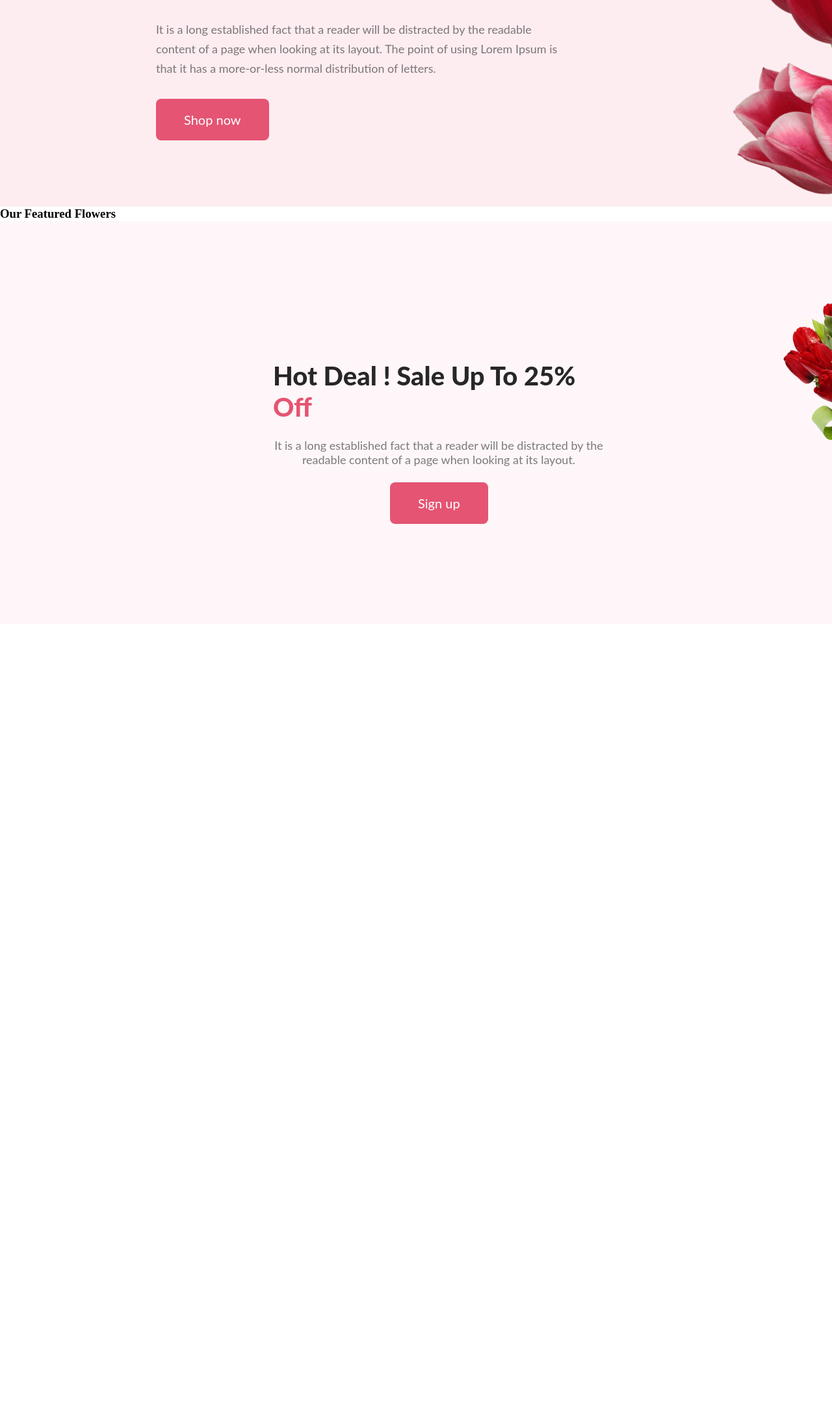
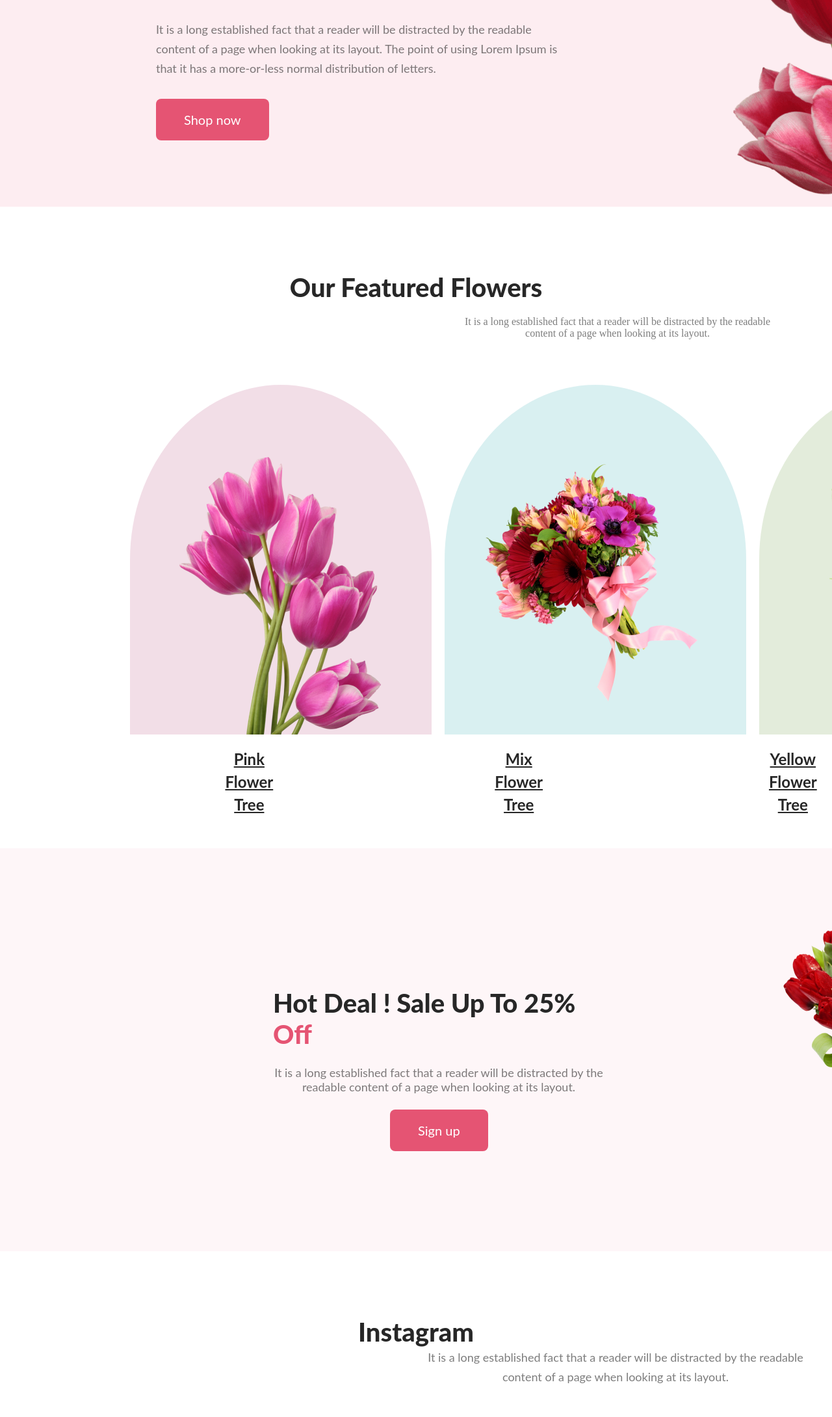
Before and after one commit to noobhacker32003/Assignment, a plain HTML site: page index.html in a window 1280 px wide. Shown: the part 532-2712 px from the top of the page at 65% size. Before the commit the page ends 1492 px from the top, so only its background shows below. Drawn offline with Linux system fonts and the light colour scheme.

Commit message:
instagram section done

```diff
--- a/index.html
+++ b/index.html
@@ -22,7 +22,25 @@
 
         </section>
         <section class="second">
-            <h3>Our Featured Flowers</h3>
+            <div>
+                <h3 id="fea">Our Featured Flowers</h3>
+                <p id="fea-p">It is a long established fact that a reader will be distracted by the readable content of a page when looking at its layout.</p>
+            </div>
+            <div>
+                <ul class="flow">
+                    <img id="pink" src="Flower Asset/pngwing 6.png" alt="">
+                    <img id="mix" src="Flower Asset/pngwing 5.png" alt="">
+                    <img id="yellow" src="Flower Asset/pngwing 7.png" alt="">
+                </ul>
+            </div>
+            <div>
+                <ul class="li">
+                    <li>Pink Flower Tree</li>
+                    <li>Mix Flower Tree</li>
+                    <li>Yellow Flower Tree</li>
+                </ul>
+            </div>
+
 
         </section>
         <section class="sub">
@@ -37,12 +55,27 @@
 
 
         </section>
+        <section>
+            <div >
+                <h3 class="i-h">Instagram</h3>
+                <p class="i-p">It is a long established fact that a reader will be distracted by the readable content of a page when looking at its layout.</p>
+            </div>
+            <div>
+                <ul class="i-f">
+                    <li><img src="Flower Asset/Flower 01.png" alt=""></li>
+                    <li><img src="Flower Asset/Rectangle 4.png" alt=""></li>
+                    <li><img src="Flower Asset/Rectangle 5.png" alt=""></li>
+                    <li><img src="Flower Asset/Rectangle 6.png" alt=""></li>
+                </ul>
+            </div>
+        </section>
 
     </header>
     <main>
 
     </main>
     <footer>
+        <span>&#64 2020-2023, FlowerShop.com. All rights reserved. </span>
 
     </footer>
 
--- a/style.css
+++ b/style.css
@@ -101,3 +101,96 @@
 .btnt{
     margin-left: 500px;
 }
+
+/* our feature section */
+
+.flow{
+    display: flex;
+    align-items: center;
+    gap: 20px;
+    margin-top: 70px;
+    margin-left: 200px;
+
+}
+.li{
+    display: flex;
+    list-style: none;
+    gap: 310px;
+    margin-left: 330px;
+    margin-top: 20px;
+    text-decoration: underline;
+    color: #272727;
+    text-align: center;
+    font-family: Lato;
+    font-size: 24px;
+    font-weight: 700;
+    line-height: 35px;
+}
+#pink{
+    width: 310px;
+    height: 428px;
+    background-color: rgba(167, 33, 98, 0.15);
+    padding:110px 78px 0px 76px;
+    border-top-left-radius: 100%;
+    border-top-right-radius: 100%;
+}
+#mix{
+    width: 370px;
+    height: 370px;
+    background-color:rgba(5, 151, 160, 0.15) ;
+    padding:117px 47px 51px;
+    border-top-left-radius: 100%;
+    border-top-right-radius: 100%;
+
+}
+#yellow{
+    width: 314px;
+    height: 471px;
+    background-color: rgba(71, 125, 17, 0.15);
+    padding:67px 75px 0px 75px;
+    border-top-left-radius: 100%;
+    border-top-right-radius: 100%;
+}
+#fea{
+    color: #272727;
+    text-align: center;
+    font-family: Lato;
+    font-size: 40px;
+    font-weight: 800;
+}
+#fea-p{
+    margin-left: 700px;
+    width: 500px;
+    text-align: center;
+    color: rgba(39, 39, 39, 0.60);
+    padding-top: 20px;
+}
+.second{
+    margin-bottom: 50px;
+    margin-top: 100px;
+}
+.i-f{
+    display: flex;
+    list-style: none;
+    gap: 20px;
+    margin-left: 200px;
+    margin-top: 50px;
+}
+.i-h{
+    color: #272727;
+    text-align: center;
+    font-family: Lato;
+    font-size: 40px;
+    font-weight: 800;
+    margin-top: 100px;
+}
+.i-p{
+    color: rgba(39, 39, 39, 0.60);
+    font-family: Lato;
+    font-size: 18px;
+    font-weight: 400;
+    line-height: 30px;
+    text-align: center;
+    width: 594px;
+    margin-left: 650px;
+}
```
